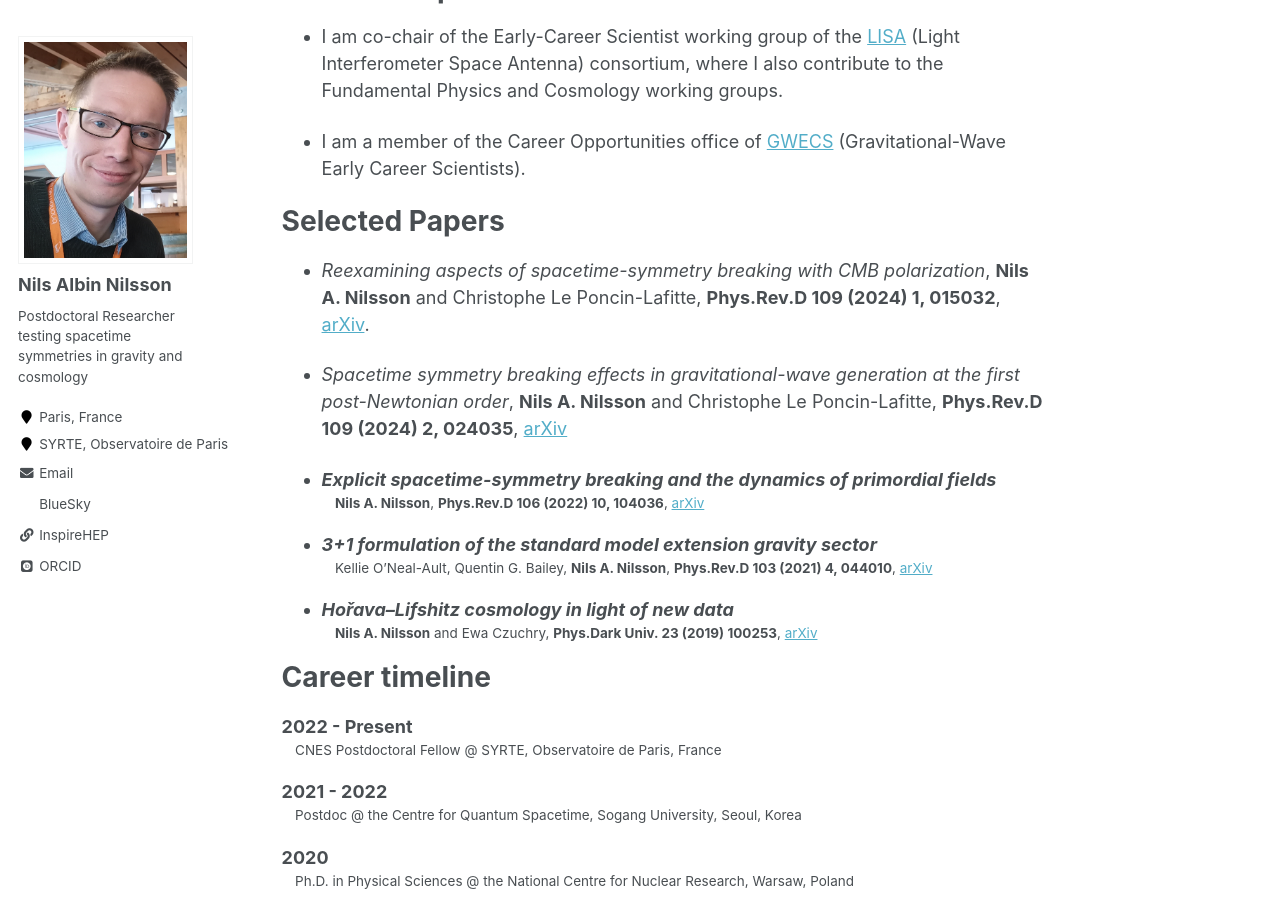
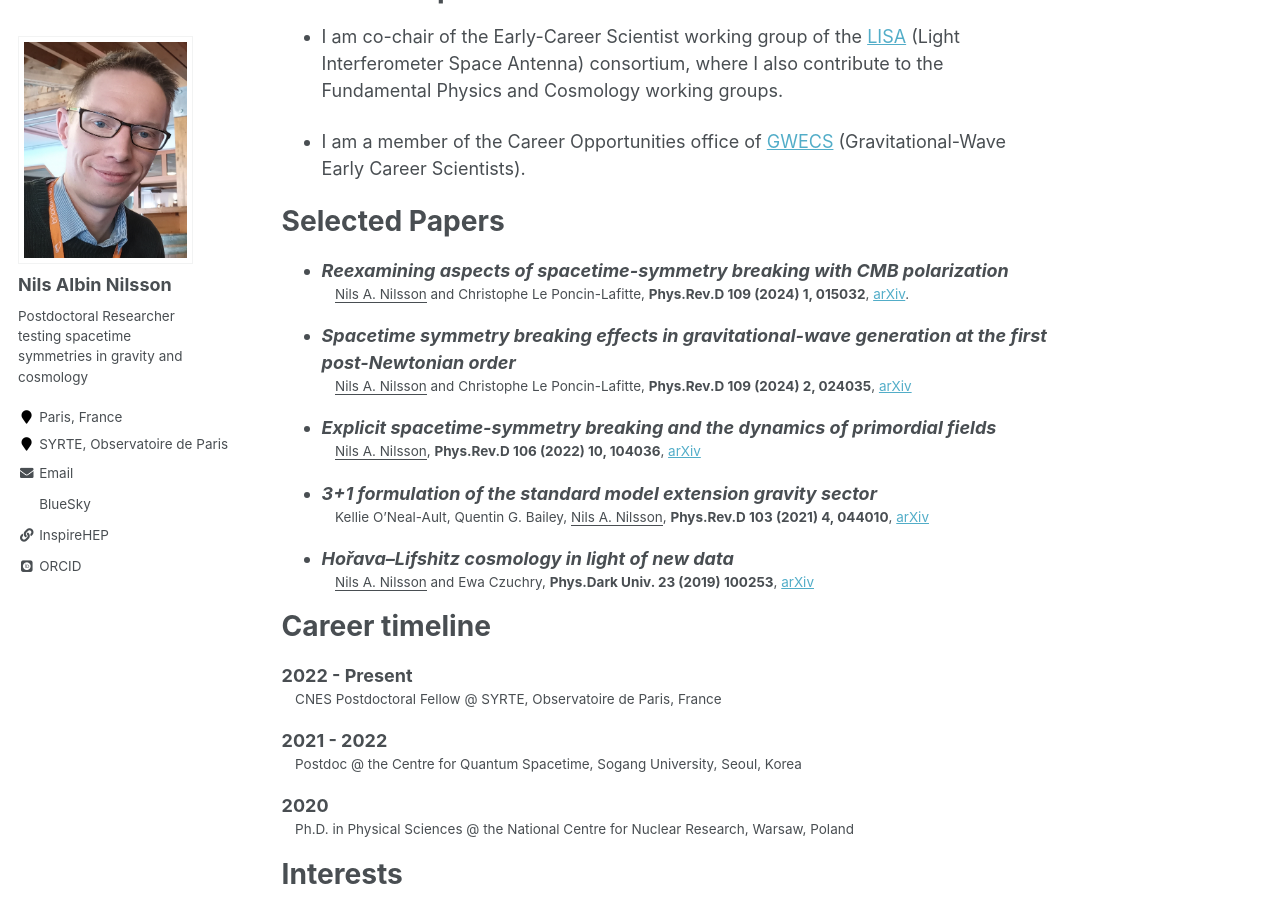
Before and after one commit to nilsanilsson/nilsanilsson.github.io, a Jekyll site: the page built from _pages/about.md, in a window 1280 px wide and 900 px high, scrolled down 401 px. Built offline with Jekyll 4.4.1, drawn with Linux system fonts in a browser that asks for light colours; some web fonts are replaced.

```diff
--- a/_pages/about.md
+++ b/_pages/about.md
@@ -19,18 +19,20 @@ Memberships
 
 Selected Papers
 ======
-* _Reexamining aspects of spacetime-symmetry breaking with CMB polarization_, **Nils A. Nilsson** and Christophe Le Poncin-Lafitte, **Phys.Rev.D 109 (2024) 1, 015032**, [arXiv](https://arxiv.org/abs/2311.16368).
+* _Reexamining aspects of spacetime-symmetry breaking with CMB polarization_
+:	<u>Nils A. Nilsson</u> and Christophe Le Poncin-Lafitte, **Phys.Rev.D 109 (2024) 1, 015032**, [arXiv](https://arxiv.org/abs/2311.16368).
 
-* _Spacetime symmetry breaking effects in gravitational-wave generation at the first post-Newtonian order_, **Nils A. Nilsson** and Christophe Le Poncin-Lafitte, **Phys.Rev.D 109 (2024) 2, 024035**, [arXiv](https://arxiv.org/abs/2307.13302)
+* _Spacetime symmetry breaking effects in gravitational-wave generation at the first post-Newtonian order_
+:	 <u>Nils A. Nilsson</u> and Christophe Le Poncin-Lafitte, **Phys.Rev.D 109 (2024) 2, 024035**, [arXiv](https://arxiv.org/abs/2307.13302)
 
 * _Explicit spacetime-symmetry breaking and the dynamics of primordial fields_
-:	**Nils A. Nilsson**, **Phys.Rev.D 106 (2022) 10, 104036**, [arXiv](https://arxiv.org/abs/2205.00496)
+:	<u>Nils A. Nilsson</u>, **Phys.Rev.D 106 (2022) 10, 104036**, [arXiv](https://arxiv.org/abs/2205.00496)
 
 * _3+1 formulation of the standard model extension gravity sector_
-:	 Kellie O'Neal-Ault, Quentin G. Bailey, **Nils A. Nilsson**, **Phys.Rev.D 103 (2021) 4, 044010**, [arXiv](https://arxiv.org/abs/2009.00949)
+:	 Kellie O'Neal-Ault, Quentin G. Bailey, <u>Nils A. Nilsson</u>, **Phys.Rev.D 103 (2021) 4, 044010**, [arXiv](https://arxiv.org/abs/2009.00949)
 
 * _Hořava–Lifshitz cosmology in light of new data_
-:	 **Nils A. Nilsson** and Ewa Czuchry, **Phys.Dark Univ. 23 (2019) 100253**, [arXiv](https://arxiv.org/abs/1803.03615)
+:	 <u>Nils A. Nilsson</u> and Ewa Czuchry, **Phys.Dark Univ. 23 (2019) 100253**, [arXiv](https://arxiv.org/abs/1803.03615)
 
 
 
```
